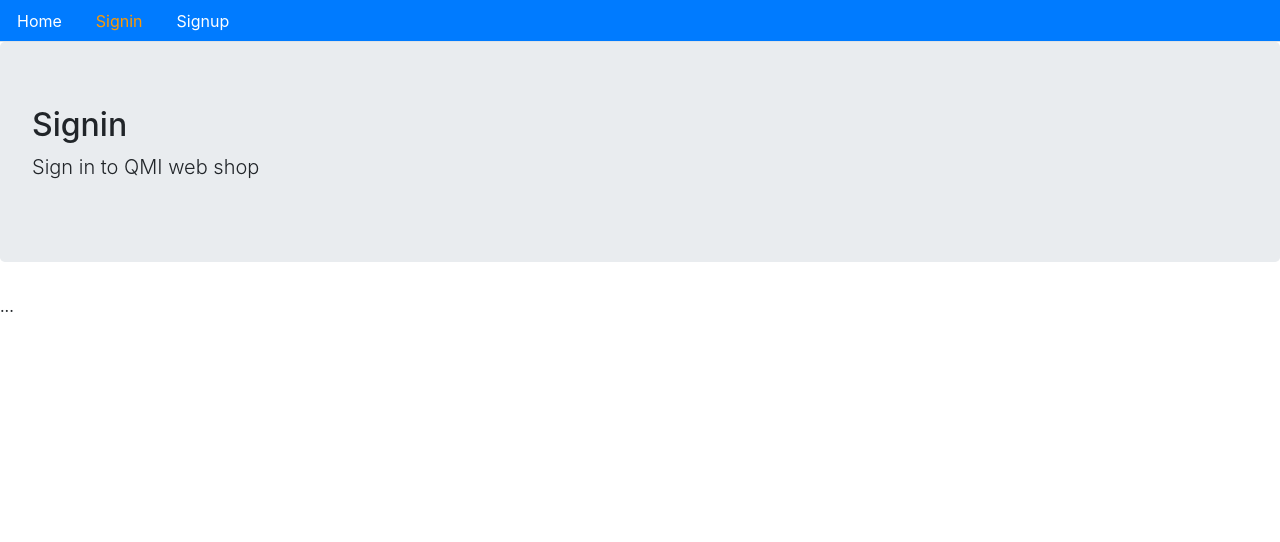
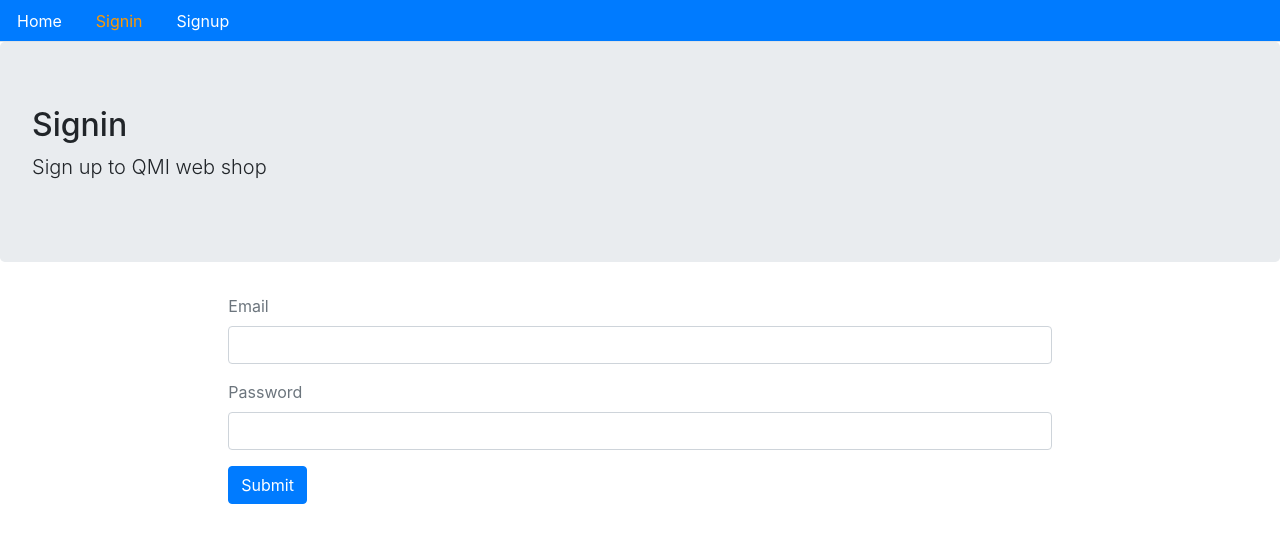
Before and after one commit to lilja-listus/qmi-products, a React (Create React App) app in the folder app/: page /signin in a window 1280 px wide. Shown: the top 542 px of the page. Built offline with nearby package versions, Linux system fonts and the light colour scheme; no server answers.

Commit message:
Add signin option.

```diff
--- a/app/src/auth/index.js
+++ b/app/src/auth/index.js
@@ -16,3 +16,20 @@
       console.log(err);
     });
 };
+
+export const signin = user => {
+  return fetch(`${API}/signin`, {
+    method: "POST",
+    headers: {
+      Accept: "application/json",
+      "Content-Type": "application/json"
+    },
+    body: JSON.stringify(user)
+  })
+    .then(response => {
+      return response.json();
+    })
+    .catch(err => {
+      console.log(err);
+    });
+};
--- a/app/src/user/Signin.js
+++ b/app/src/user/Signin.js
@@ -1,10 +1,99 @@
-import React from "react";
+import React, { useState } from "react";
+import { Redirect } from "react-router-dom";
 import Layout from "../core/Layout";
+import { signin } from "../auth";
 
-const Signin = () => (
-  <Layout title="Signin" description="Sign in to QMI web shop">
-    ...{" "}
-  </Layout>
-);
+const Signin = () => {
+  const [values, setValues] = useState({
+    email: "",
+    password: "",
+    error: "",
+    loading: false,
+    redirectToReferrer: false
+  });
+
+  const handleChange = name => event => {
+    setValues({ ...values, error: false, [name]: event.target.value });
+  };
+
+  const { email, password, loading, error, redirectToReferrer } = values;
+
+  const clickSubmit = event => {
+    event.preventDefault();
+    setValues({ ...values, error: false, loading: true });
+    signin({ email, password }).then(data => {
+      if (data.error) {
+        setValues({ ...values, error: data.error, loading: false });
+      } else {
+        setValues({
+          ...values,
+          redirectToReferrer: true
+        });
+      }
+    });
+  };
+
+  const singUpForm = () => (
+    <form>
+      <div className="form-group">
+        <label className="text-muted">Email</label>
+        <input
+          onChange={handleChange("email")}
+          type="email"
+          className="form-control"
+          value={email}
+        />
+      </div>
+
+      <div className="form-group">
+        <label className="text-muted">Password</label>
+        <input
+          onChange={handleChange("password")}
+          type="password"
+          className="form-control"
+          value={password}
+        />
+      </div>
+      <button onClick={clickSubmit} className="btn btn-primary">
+        Submit
+      </button>
+    </form>
+  );
+
+  const showError = () => (
+    <div
+      className="alert alert-danger"
+      style={{ display: error ? "" : "none" }}
+    >
+      {error}
+    </div>
+  );
+
+  const showLoading = () =>
+    loading && (
+      <div className="alert alert-info">
+        <h2>Loading...</h2>
+      </div>
+    );
+
+  const redirectUser = () => {
+    if (redirectToReferrer) {
+      return <Redirect to="/" />;
+    }
+  };
+
+  return (
+    <Layout
+      title="Signin"
+      description="Sign up to QMI web shop"
+      className="container col-md-8 offset-md-2"
+    >
+      {showLoading()}
+      {showError()}
+      {singUpForm()}
+      {redirectUser()}
+    </Layout>
+  );
+};
 
 export default Signin;
```
